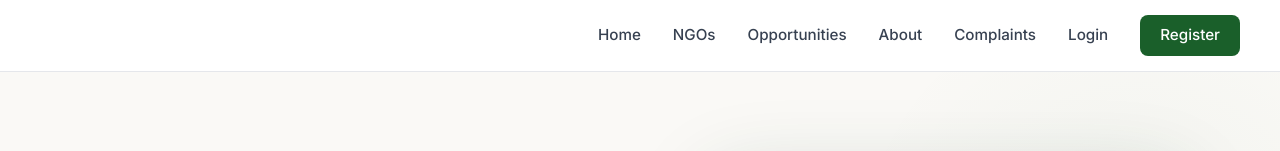
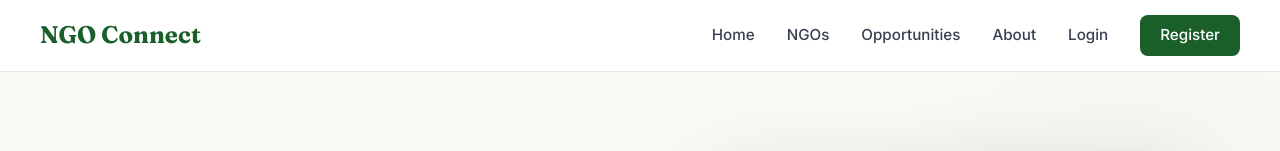
Before and after one commit to eshaeman003/ngo-connect-platform, a React (Vite) app: page / in a window 1280 px wide. Shown: the top 151 px of the page. Built offline with nearby package versions, Linux system fonts and the light colour scheme; a web font is replaced by a local one.

Commit message:
remove complaints link from navbar

```diff
--- a/src/components/Navbar.jsx
+++ b/src/components/Navbar.jsx
@@ -33,6 +33,7 @@ function Navbar() {
   return (
     <nav className="navbar">
       <div className="nav-brand">
+        <Link to="/" onClick={() => setMenuOpen(false)}>NGO Connect</Link>
       </div>
 
       <div className={`nav-links ${menuOpen ? "active" : ""}`}>
@@ -40,7 +41,6 @@ function Navbar() {
         <Link to="/ngos" onClick={() => setMenuOpen(false)}>NGOs</Link>
         <Link to="/opportunities" onClick={() => setMenuOpen(false)}>Opportunities</Link>
         <Link to="/about" onClick={() => setMenuOpen(false)}>About</Link>
-        <Link to="/complaint" onClick={() => setMenuOpen(false)}>Complaints</Link>
 
         {user ? (
           <>
```
